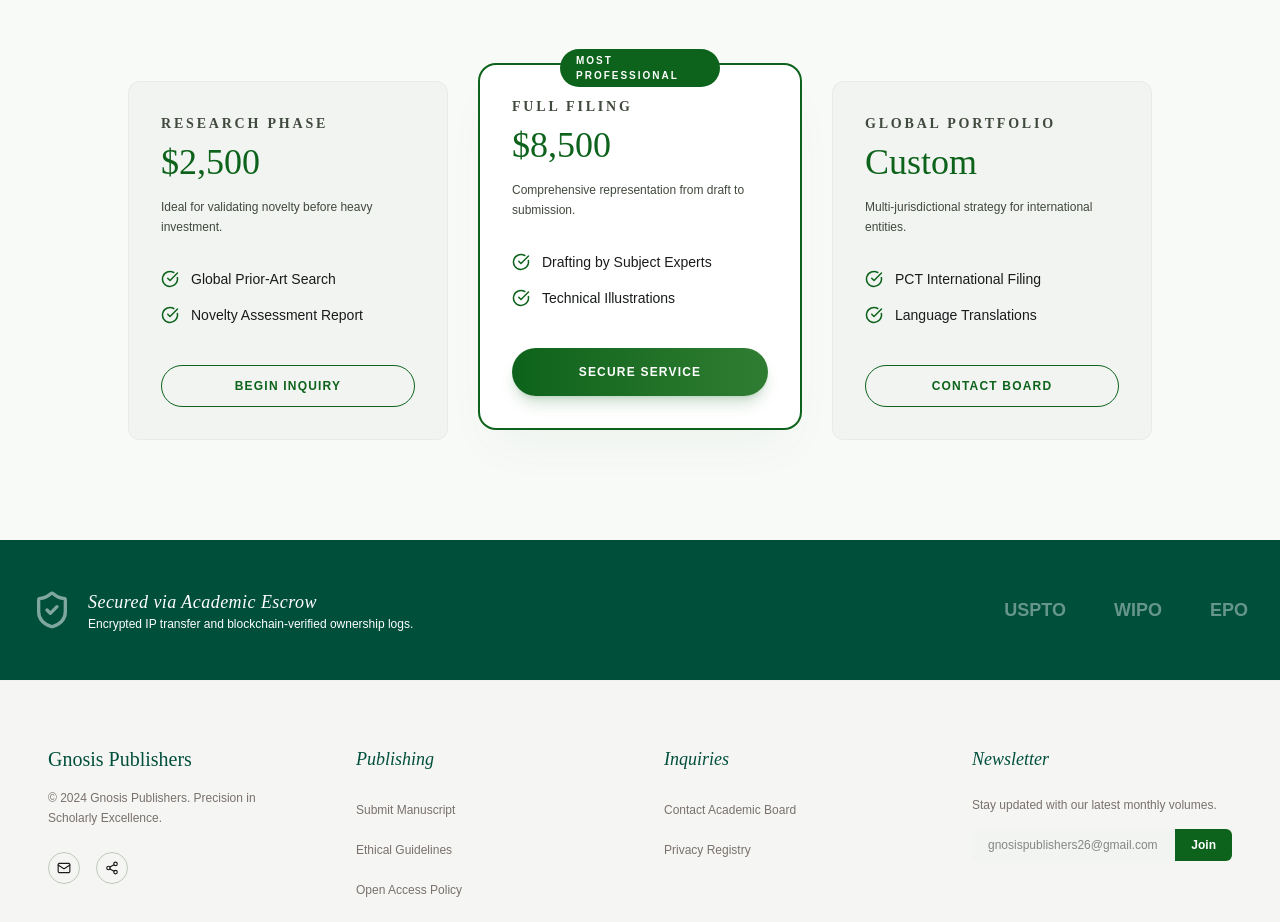
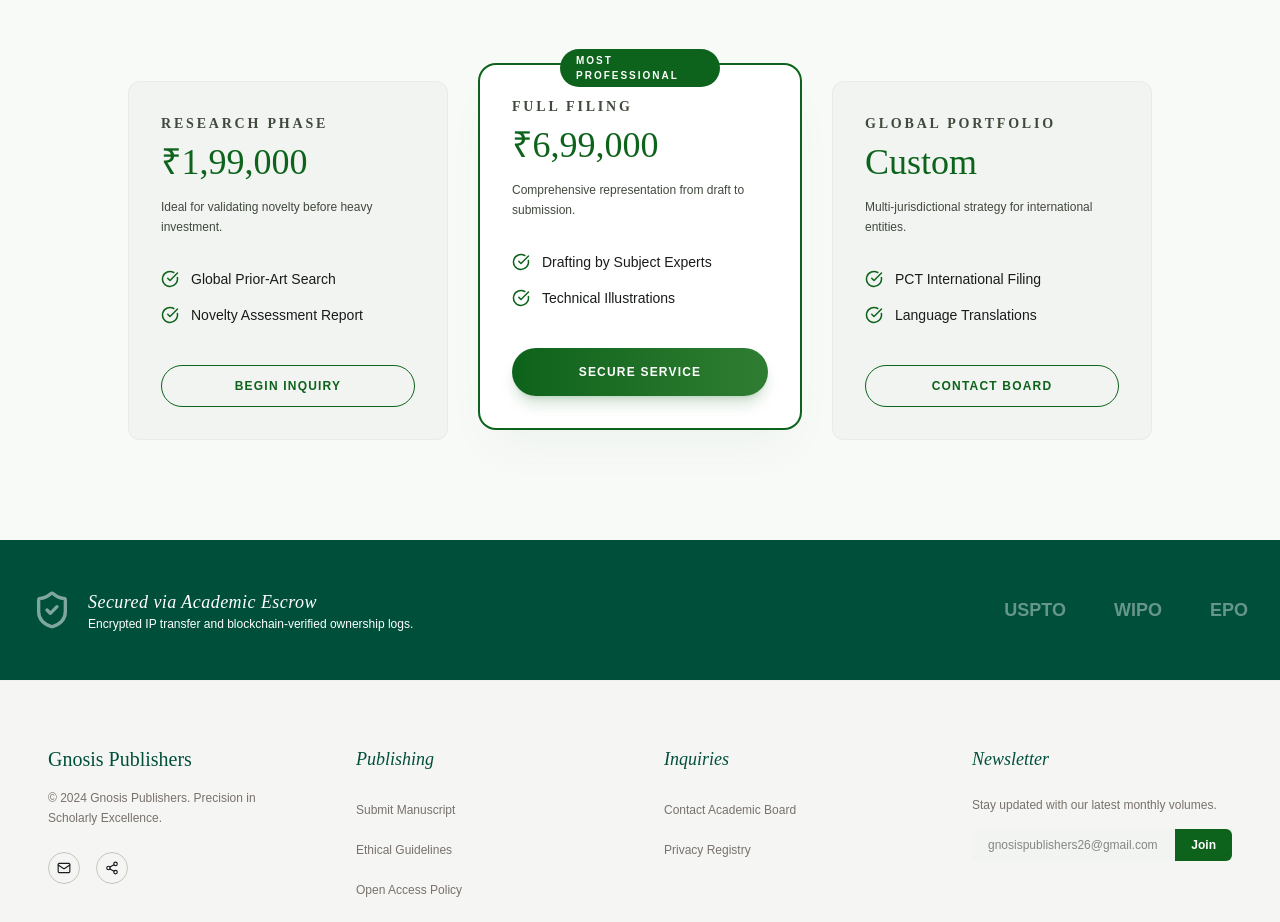
Before and after one commit to kmpc-575/Gnosis-Publishers, a React (Vite) app: page /patents in a window 1280 px wide. Shown: the part 1360-2282 px from the top of the page. Built offline with nearby package versions, Linux system fonts and the light colour scheme; no server answers; the database is empty.

Commit message:
Update Patents.tsx

```diff
--- a/src/pages/Patents.tsx
+++ b/src/pages/Patents.tsx
@@ -124,7 +124,7 @@ const Patents: React.FC = () => {
             <div className="bg-surface-container-low p-8 rounded-xl border border-outline-variant/20 hover:scale-[1.02] transition-transform duration-300">
               <div className="mb-8">
                 <h4 className="text-sm font-bold tracking-[0.2em] text-on-surface-variant uppercase mb-2">Research Phase</h4>
-                <div className="text-4xl font-serif text-primary mb-4">$2,500</div>
+                <div className="text-4xl font-serif text-primary mb-4">₹1,99,000</div>
                 <p className="text-xs text-on-surface-variant leading-relaxed">Ideal for validating novelty before heavy investment.</p>
               </div>
               <ul className="space-y-4 mb-10 text-sm">
@@ -144,7 +144,7 @@ const Patents: React.FC = () => {
               <div className="absolute -top-4 left-1/2 -translate-x-1/2 bg-primary text-on-primary px-4 py-1 rounded-full text-[10px] font-bold tracking-[0.2em] uppercase">Most Professional</div>
               <div className="mb-8">
                 <h4 className="text-sm font-bold tracking-[0.2em] text-on-surface-variant uppercase mb-2">Full Filing</h4>
-                <div className="text-4xl font-serif text-primary mb-4">$8,500</div>
+                <div className="text-4xl font-serif text-primary mb-4">₹6,99,000</div>
                 <p className="text-xs text-on-surface-variant leading-relaxed">Comprehensive representation from draft to submission.</p>
               </div>
               <ul className="space-y-4 mb-10 text-sm">
```
